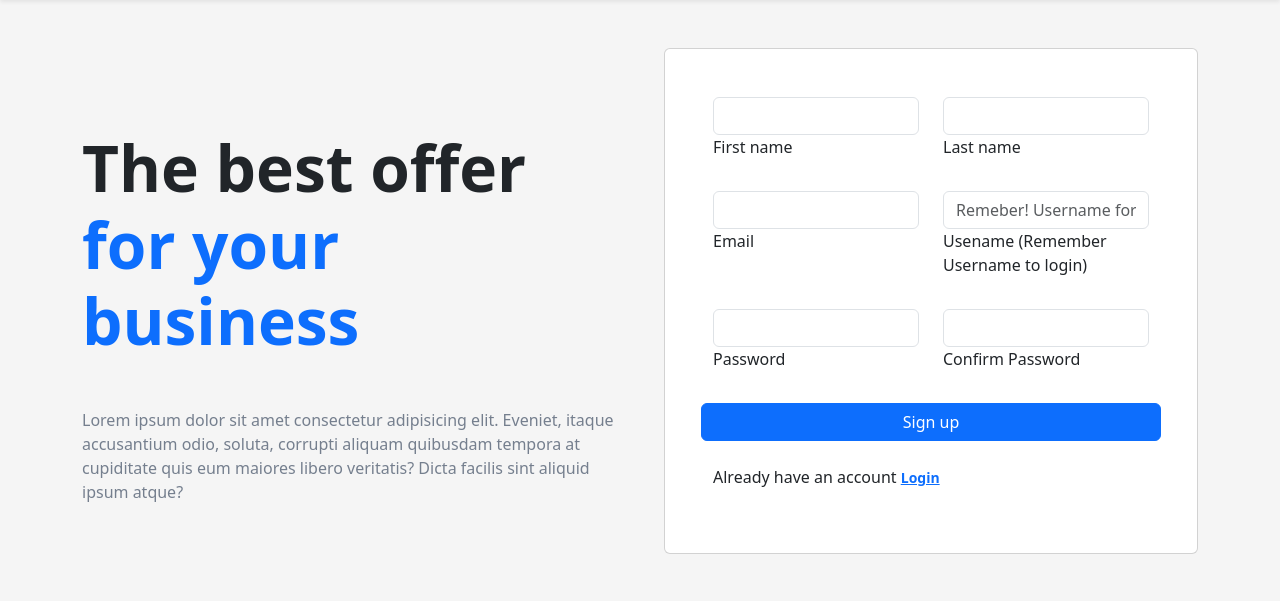
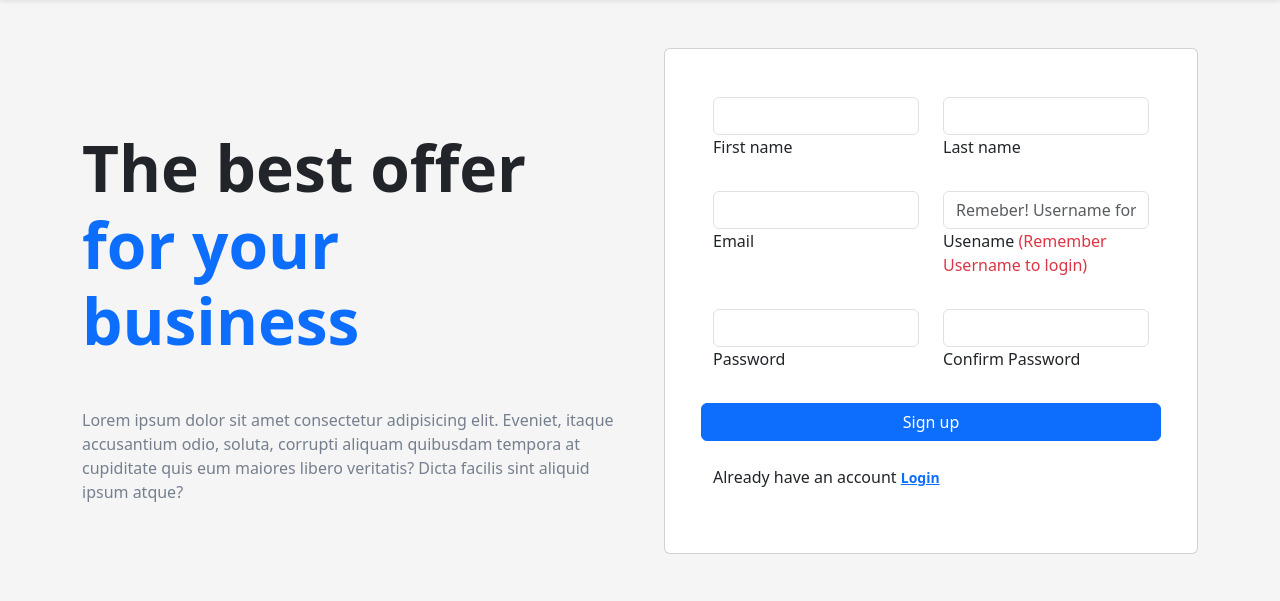
Before and after one commit to mohitpandeycode/iCourses, a Django app: page /signup/ in a window 1280 px wide. Shown: the part 90-691 px from the top of the page. Run offline with Django 5.2, Linux system fonts and the light colour scheme.

Commit message:
final hosting

```diff
--- a/templates/UserProfile/updateProfile.html
+++ b/templates/UserProfile/updateProfile.html
@@ -41,7 +41,7 @@
               <!-- Form Group (username) -->
               <div class="row gx-3 mb-3">
                 <div class="col-md-6">
-                  <label class="small mb-1" for="inputUsername">Username <span class="text-denger">(Always Remember Your Username)</span></label>
+                  <label class="small mb-1" for="inputUsername">Username <span class="text-danger">(Always Remember Your Username)</span></label>
                   <input class="form-control" id="inputUsername" type="text" name="username" placeholder="Enter your username" value="{{user.username}}" />
                 </div>
                 <div class="col-md-6">
--- a/templates/login-signup/signup.html
+++ b/templates/login-signup/signup.html
@@ -50,7 +50,7 @@
                     <div class="col-md-6 mb-4">
                       <div class="form-outline">
                         <input type="text" id="username" name="username" placeholder="Remeber! Username for login" class="form-control" required />
-                        <label class="form-label" for="username">Usename <span class="text-denger">(Remember Username to login)</span></label>
+                        <label class="form-label" for="username">Usename <span class="text-danger">(Remember Username to login)</span></label>
                       </div>
                     </div>
                   </div>
```
